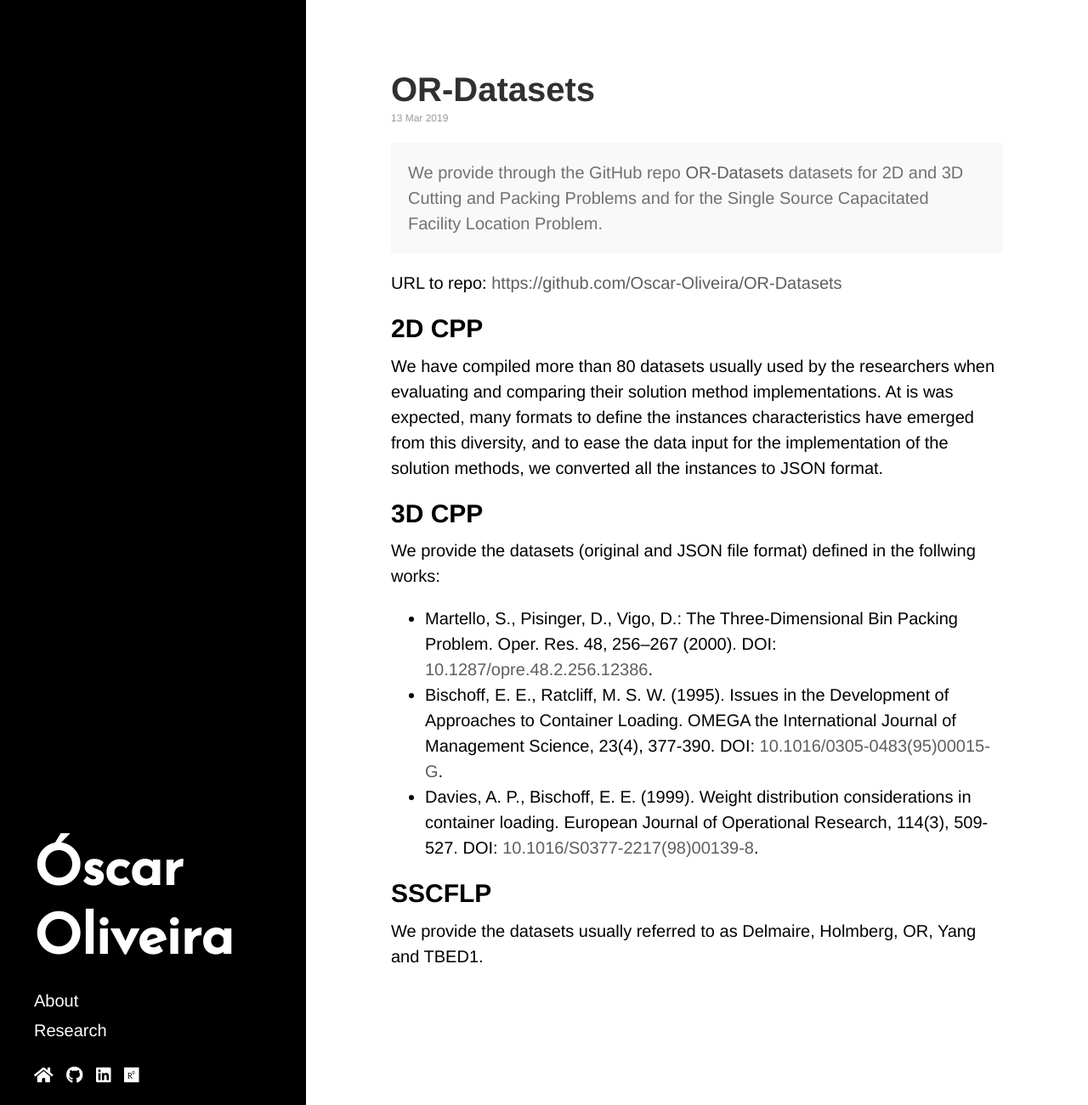
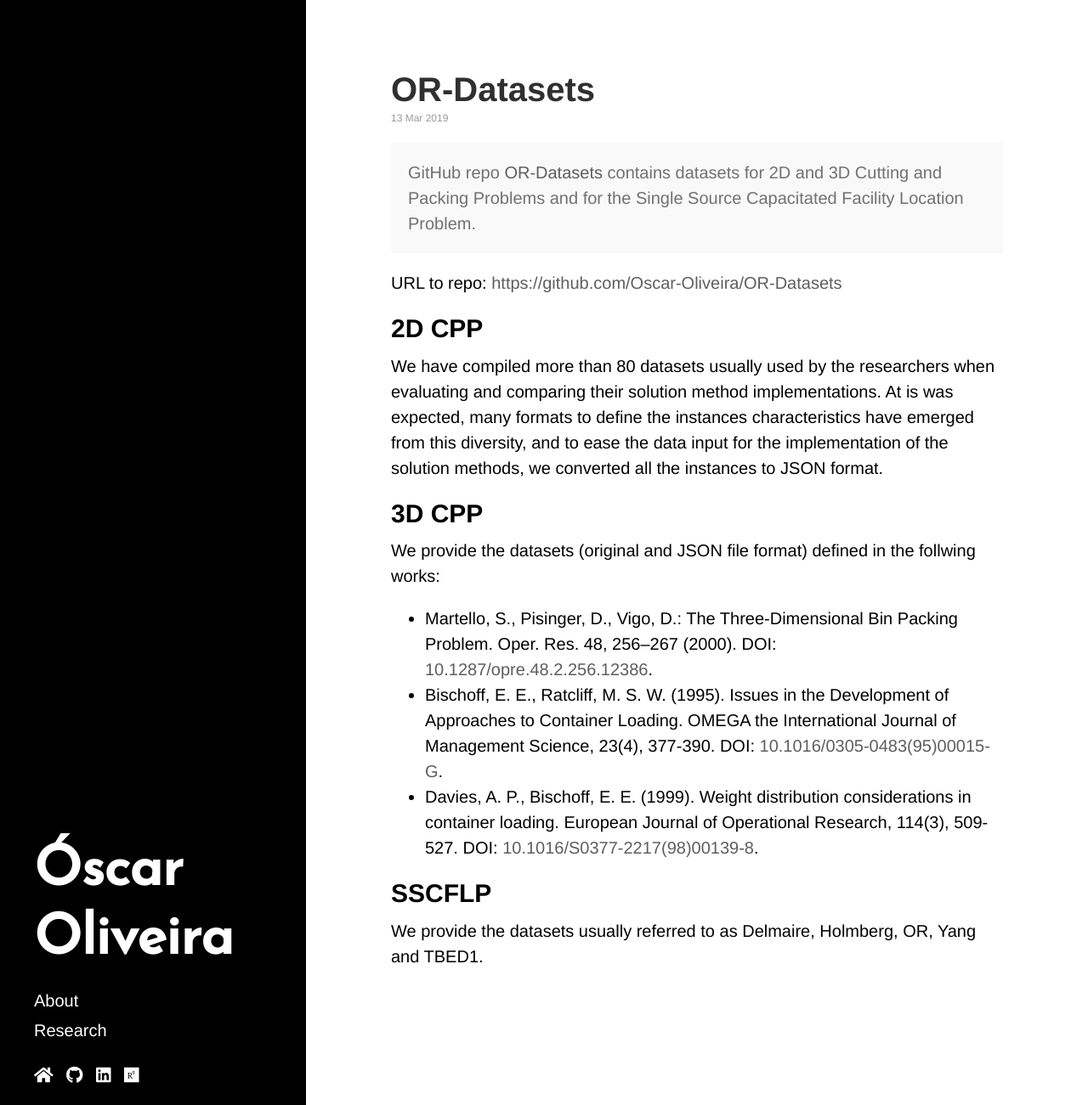
Before and after one commit to Oscar-Oliveira/blog, a Jekyll site: the page built from _posts/2019-03-13-or-datasets.md, in a window 1280 px wide and 1301 px high. Shown: the whole window at 85% size. Built offline with Jekyll 4.4.1, drawn with Linux system fonts in a browser that asks for light colours.

Commit message:
1st commit

```diff
--- a/_posts/2019-03-13-or-datasets.md
+++ b/_posts/2019-03-13-or-datasets.md
@@ -1,7 +1,7 @@
 ---
 layout: post
 title: OR-Datasets
-resume: We provide through the GitHub repo <a href="https://github.com/Oscar-Oliveira/OR-Datasets" target="_blank">OR-Datasets</a> datasets for 2D and 3D Cutting and Packing Problems and for the Single Source Capacitated Facility Location Problem.
+resume: GitHub repo <a href="https://github.com/Oscar-Oliveira/OR-Datasets" target="_blank">OR-Datasets</a> contains datasets for 2D and 3D Cutting and Packing Problems and for the Single Source Capacitated Facility Location Problem.
 ---
 
 URL to repo: <a href="https://github.com/Oscar-Oliveira/OR-Datasets" target="_blank">https://github.com/Oscar-Oliveira/OR-Datasets</a>
```
